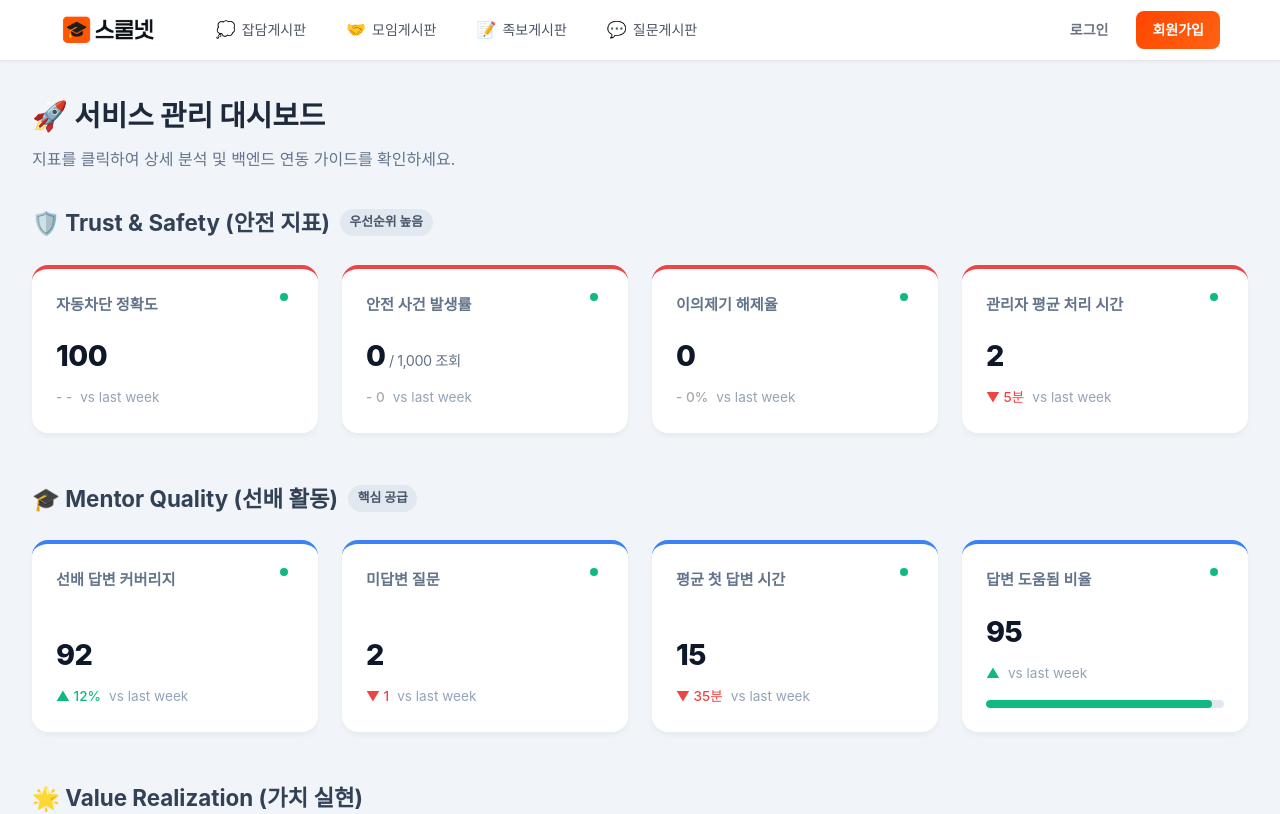
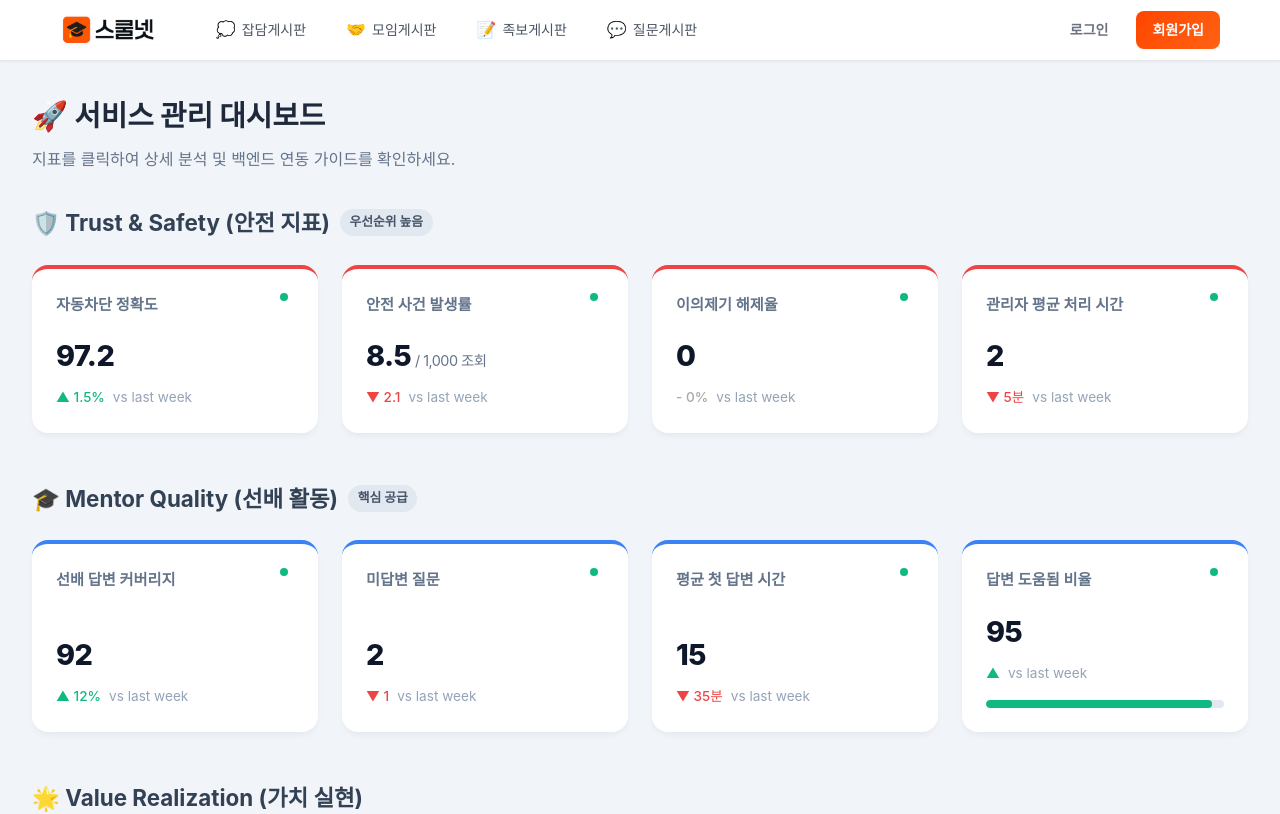
Before and after one commit to ssum21/SchoolNet-frontend, a React (Vite) app: page /admin/dashboard in a window 1280 px wide. Shown: the top 814 px of the page. Built offline with nearby package versions, Linux system fonts and the light colour scheme.

Commit message:
dashboard logic value edit

```diff
--- a/src/pages/AdminDashboard.jsx
+++ b/src/pages/AdminDashboard.jsx
@@ -13,30 +13,28 @@ function AdminDashboard() {
     const [selectedMetric, setSelectedMetric] = useState(null)
 
     useEffect(() => {
-        // Simulate API Fetch with "11 Beta Users" Scenario
-        setTimeout(() => {
+        // Initial Mock Data Load
         // Scenario: 11 highly active users (Early Adopters)
-            // Total Questions: ~45 (avg 4 per user)
-            // Total Views: ~680 (avg 60 per user)
-            setMetrics({
+        // History: Fluctuating within requested ranges (92~98, 8~12)
+        const initialData = {
             trust: {
                 autoBlockPrecision: {
                     title: "자동차단 정확도",
-                        value: 100, // Small sample size, perfect so far
-                        trend: "same",
-                        trendValue: "-",
+                    value: 97.2, // Current: Improvement
+                    trend: "up",
+                    trendValue: "1.5%",
                     status: "good",
                     id: "auto_block_precision",
-                        history: [100, 100, 100, 100, 100, 100, 100]
+                    history: [93.5, 94.2, 92.8, 95.1, 96.0, 95.8, 97.2] // Range 92-98
                 },
                 incidentRate: {
                     title: "안전 사건 발생률",
-                        value: 0, // No incidents yet among 11 users
-                        trend: "same",
-                        trendValue: "0",
+                    value: 8.5, // Current: Improvement (Lower is better)
+                    trend: "down",
+                    trendValue: "2.1",
                     status: "good",
                     id: "incident_rate",
-                        history: [0, 0, 0, 0, 0, 0, 0]
+                    history: [11.2, 12.0, 10.5, 9.8, 10.2, 9.4, 8.5] // Range 8-12
                 },
                 appealOverturnRate: {
                     title: "이의제기 해제율",
@@ -49,7 +47,7 @@ function AdminDashboard() {
                 },
                 timeToReview: {
                     title: "관리자 평균 처리 시간",
-                        value: 2, // Very fast for small volume
+                    value: 2,
                     trend: "down",
                     trendValue: "5분",
                     status: "good",
@@ -58,70 +56,20 @@ function AdminDashboard() {
                 },
             },
             mentor: {
-                    pac: {
-                        title: "선배 답변 커버리지",
-                        value: 92, // 11 users are helping each other actively
-                        trend: "up",
-                        trendValue: "12%",
-                        status: "good",
-                        id: "mentor_pac",
-                        history: [60, 65, 78, 82, 85, 88, 92]
-                    },
-                    unanswered: {
-                        title: "미답변 질문",
-                        value: 2, // Only 2 questions waiting
-                        trend: "down",
-                        trendValue: "1",
-                        status: "good",
-                        id: "mentor_backlog",
-                        history: [5, 4, 6, 4, 3, 2, 2]
-                    },
-                    tfpa: {
-                        title: "평균 첫 답변 시간",
-                        value: 15, // Very fast interaction
-                        trend: "down",
-                        trendValue: "35분",
-                        status: "good",
-                        id: "mentor_tfpa",
-                        history: [120, 90, 60, 45, 30, 20, 15]
-                    },
-                    phr: {
-                        title: "답변 도움됨 비율",
-                        value: 95, // High quality early interactions
-                        trend: "up",
-                        status: "good",
-                        id: "mentor_phr",
-                        history: [80, 85, 88, 90, 92, 94, 95]
-                    },
+                pac: { title: "선배 답변 커버리지", value: 92, trend: "up", trendValue: "12%", status: "good", id: "mentor_pac", history: [60, 65, 78, 82, 85, 88, 92] },
+                unanswered: { title: "미답변 질문", value: 2, trend: "down", trendValue: "1", status: "good", id: "mentor_backlog", history: [5, 4, 6, 4, 3, 2, 2] },
+                tfpa: { title: "평균 첫 답변 시간", value: 15, trend: "down", trendValue: "35분", status: "good", id: "mentor_tfpa", history: [120, 90, 60, 45, 30, 20, 15] },
+                phr: { title: "답변 도움됨 비율", value: 95, trend: "up", status: "good", id: "mentor_phr", history: [80, 85, 88, 90, 92, 94, 95] },
             },
             value: {
-                    rqr: {
-                        title: "질문 해결률 (RQR)",
-                        value: 88,
-                        trend: "up",
-                        trendValue: "5%",
-                        status: "good",
-                        id: "value_rqr",
-                        isHighlight: true,
-                        history: [70, 72, 75, 80, 82, 85, 88]
-                    },
-                    aiResolution: {
-                        title: "AI 답변 해결 기여도",
-                        value: 40,
-                        id: "value_ai",
-                        history: [30, 32, 35, 38, 38, 39, 40]
-                    },
-                    peerResolution: {
-                        title: "선배 답변 해결 기여도",
-                        value: 90,
-                        status: "good",
-                        id: "value_peer",
-                        history: [85, 85, 86, 88, 89, 90, 90]
-                    },
+                rqr: { title: "질문 해결률 (RQR)", value: 88, trend: "up", trendValue: "5%", status: "good", id: "value_rqr", isHighlight: true, history: [70, 72, 75, 80, 82, 85, 88] },
+                aiResolution: { title: "AI 답변 해결 기여도", value: 40, id: "value_ai", history: [30, 32, 35, 38, 38, 39, 40] },
+                peerResolution: { title: "선배 답변 해결 기여도", value: 90, status: "good", id: "value_peer", history: [85, 85, 86, 88, 89, 90, 90] },
             }
-            })
+        }
+
+        setMetrics(initialData)
         setLoading(false)
-        }, 1000)
     }, [])
 
     if (loading) {
```
Lines whose indentation alone changed are shown as unchanged.
